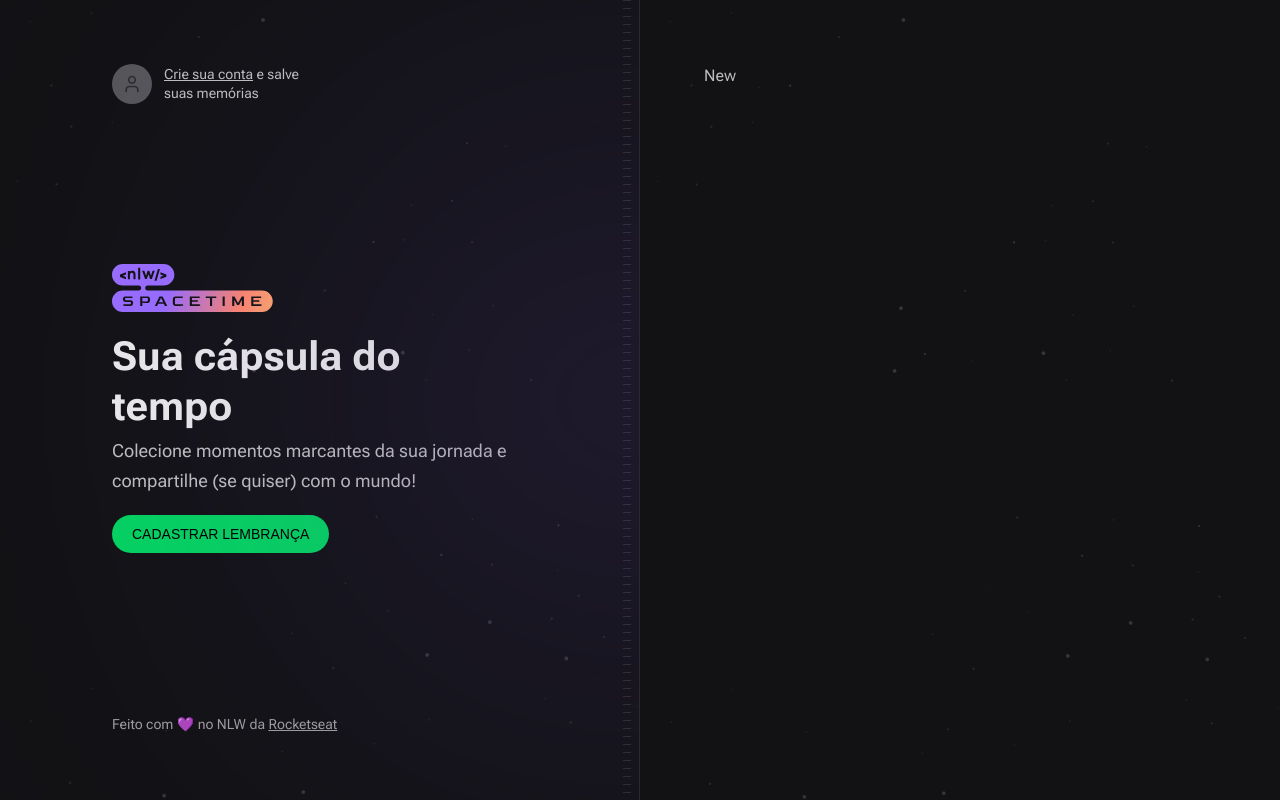
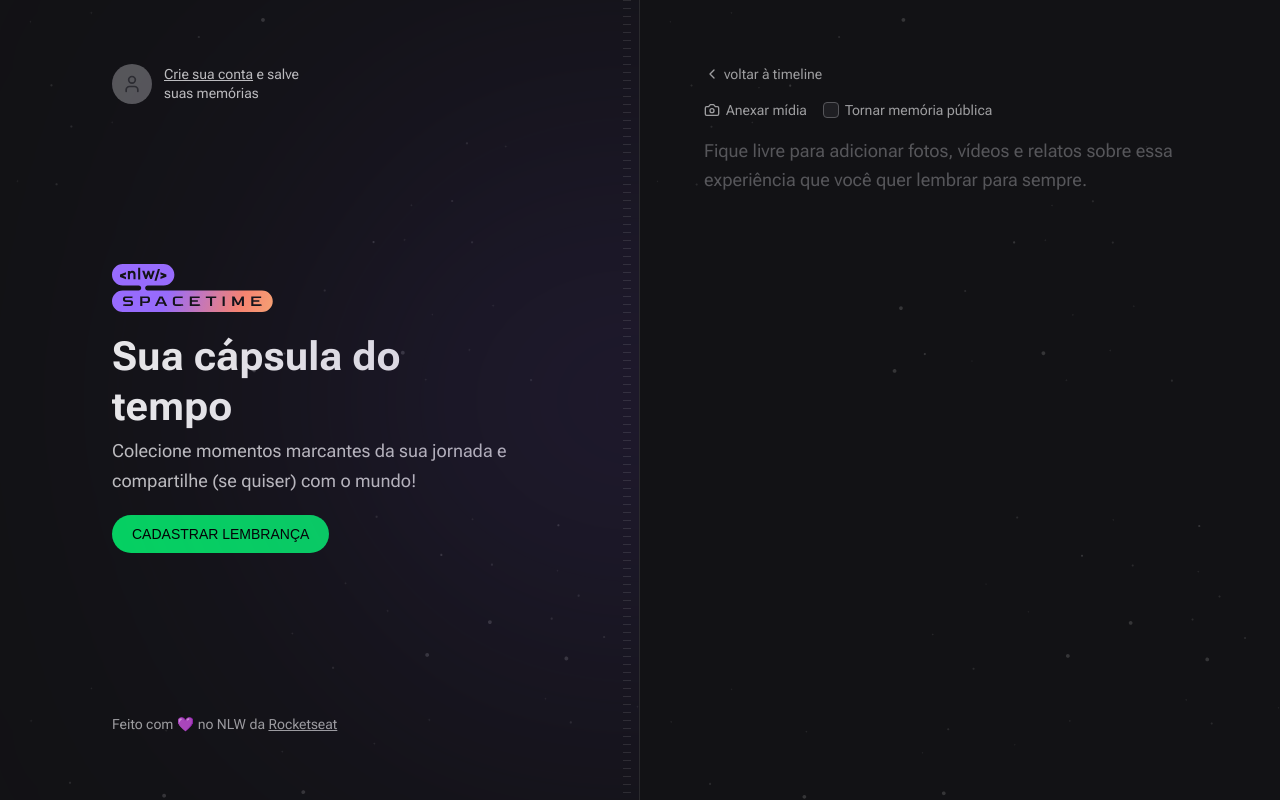
Before and after one commit to Dev-JoseRonaldo/nlw-spacetime, a Next.js app in the folder web/: page /memories/new in a window 1280 px wide. Built offline with nearby package versions, Linux system fonts and the light colour scheme; no server answers; a web font is replaced by a local one.

Commit message:
feat(frontend): add new memories page

```diff
--- a/web/package.json
+++ b/web/package.json
@@ -27,6 +27,7 @@
   },
   "devDependencies": {
     "@rocketseat/eslint-config": "^1.2.0",
+    "@tailwindcss/forms": "^0.5.3",
     "prettier-plugin-tailwindcss": "^0.3.0"
   }
 }
--- a/web/src/app/memories/new/page.tsx
+++ b/web/src/app/memories/new/page.tsx
@@ -1,7 +1,51 @@
+import { Camera, ChevronLeft } from 'lucide-react'
+import Link from 'next/link'
+
 export default function NewMemory() {
   return (
     <div className="flex flex-1 flex-col gap-4">
-      <h1>New</h1>
+      <Link
+        href="/"
+        className="flex items-center gap-1 text-sm text-gray-200 hover:text-gray-100"
+      >
+        <ChevronLeft className="h-4 w-4" />
+        voltar à timeline
+      </Link>
+
+      <form className="flex flex-1 flex-col gap-2">
+        <div className="flex items-center gap-4">
+          <label
+            htmlFor="media"
+            className="flex cursor-pointer items-center gap-1.5 text-sm text-gray-200 hover:text-gray-100"
+          >
+            <Camera className="h-4 w-4" />
+            Anexar mídia
+          </label>
+
+          <label
+            htmlFor="isPublic"
+            className="flex items-center gap-1.5 text-sm text-gray-200 hover:text-gray-100"
+          >
+            <input
+              type="checkbox"
+              name="isPublic"
+              id="isPublic"
+              value="true"
+              className="h-4 w-4 rounded border-gray-400 bg-gray-700 text-purple-500"
+            />
+            Tornar memória pública
+          </label>
+        </div>
+
+        <input type="file" id="media" className="invisible h-0 w-0" />
+
+        <textarea
+          name="content"
+          spellCheck={false}
+          className="w-full flex-1 resize-none rounded border-0 bg-transparent p-0 text-lg leading-relaxed text-gray-100 placeholder:text-gray-400 focus:ring-0"
+          placeholder="Fique livre para adicionar fotos, vídeos e relatos sobre essa experiência que você quer lembrar para sempre."
+        />
+      </form>
     </div>
   )
 }
--- a/web/tailwind.config.js
+++ b/web/tailwind.config.js
@@ -69,5 +69,5 @@
       },
     },
   },
-  plugins: [],
+  plugins: [require('@tailwindcss/forms')],
 }
```
Also changed, not shown: 1 other file (tests, documents, lock files or other folders).
